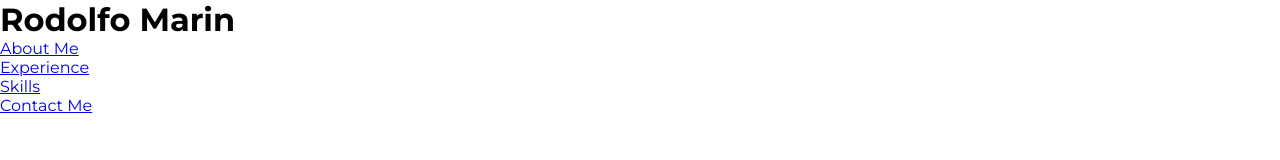
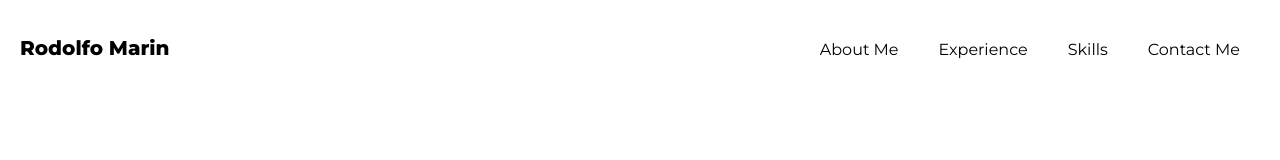
Before and after one commit to Rolf2020/CV-microproy, a plain HTML site: page index.html in a window 1280 px wide. Drawn offline with Linux system fonts and the light colour scheme.

Commit message:
posicionamiento y css

```diff
--- a/index.html
+++ b/index.html
@@ -1,18 +1,21 @@
 <!DOCTYPE html>
 <html lang="en">
   <head>
-    <meta charset="UTF-8">
-    <meta http-equiv="X-UA-Compatible" content="IE=edge">
-    <meta name="viewport" content="width=device-width, initial-scale=1.0">
+    <meta charset="UTF-8" />
+    <meta http-equiv="X-UA-Compatible" content="IE=edge" />
+    <meta name="viewport" content="width=device-width, initial-scale=1.0" />
     <title>Rodolfo Marin CV</title>
-    <link rel="stylesheet" href="./styles.css">
+    <link rel="stylesheet" href="./styles.css" />
   </head>
   <body>
     <header class="brand-header">
+      <nav class="nav-bar">
         <h1 class="brand">Rodolfo Marin</h1>
 
-        <nav class="nav-bar">
+        <div class="container">
+
             <ul class="nav-links">
+
             <li class="site-section">
               <a href="#" class="section-link">About Me</a>
             </li>
@@ -28,10 +31,12 @@
             <li class="site-section">
               <a href="#" class="section-link">Contact Me</a>
             </li>
+
           </ul>
+
+        </div>
+
       </nav>
     </header>
-
-
   </body>
 </html>
--- a/styles.css
+++ b/styles.css
@@ -1,14 +1,61 @@
-@import url('https://fonts.googleapis.com/css2?family=Montserrat:wght@100;200;300;400;500;600;700;800;900&display=swap');
-
+@import url("https://fonts.googleapis.com/css2?family=Montserrat:wght@100;200;300;400;500;600;700;800;900&display=swap");
 
 * {
-    margin: 0;
-    padding: 0;
-    box-sizing: border-box;
-
+  margin: 0;
+  padding: 0;
+  box-sizing: border-box;
 }
 
-body{
-    font-family: 'Montserrat', sans-serif;
+body {
+  font-family: "Montserrat", sans-serif;
+}
 
+.brand {
+  font-weight: 800;
+  font-size: 20px;
+  padding: 0 20px;
 }
+
+.container{
+    margin: auto;
+    overflow: auto;
+    padding: 0 20px;
+}
+
+.nav-bar{
+    overflow: auto;
+    /* list-style: none;
+    display: flex;
+    justify-content: right;
+    align-items: flex-start; */
+    padding-top: 20px;
+    padding-bottom: 20px;
+}
+
+.nav-bar .brand{
+    float: left;
+    padding-top: 16px; /* */
+}
+
+.nav-links{
+    list-style-type: none;
+    display: flex;
+    justify-content: flex-end;
+}
+
+.site-section{
+    /* display: flex; */
+    justify-content: flex-start;
+}
+
+.section-link{
+    display: block;
+    padding: 20px;
+    text-align: center;
+    text-decoration: none;
+    color: black;
+}
+
+.section-link:hover{
+    text-decoration: underline;
+}
```
Lines whose indentation alone changed are shown as unchanged.
